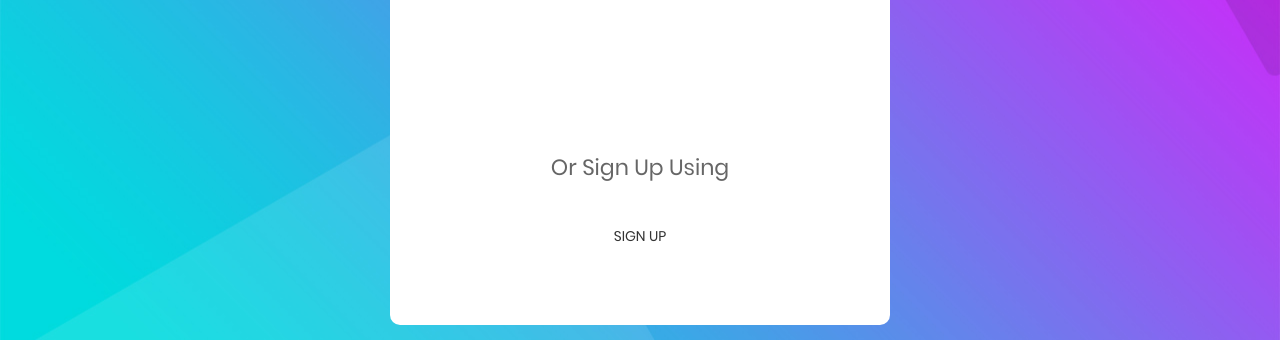
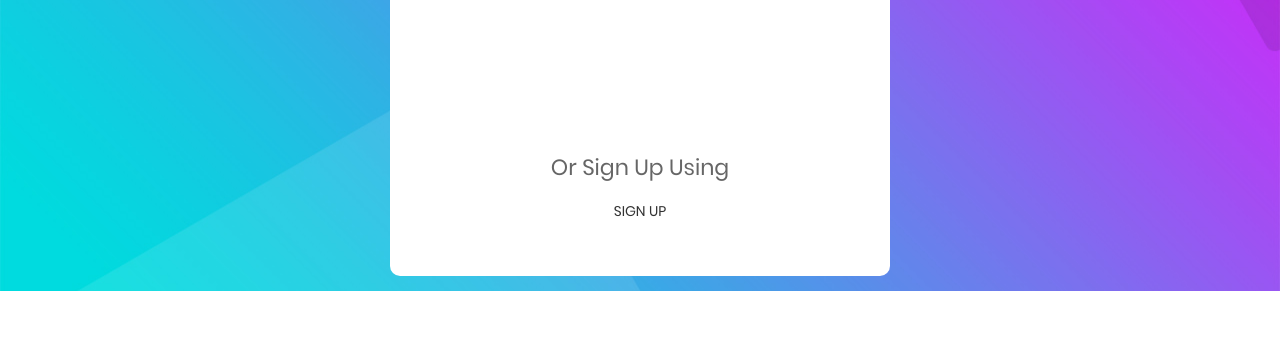
Before and after one commit to royalcoder21Harsh/LoginPage7777754, a plain HTML site: page index.html in a window 1280 px wide. Shown: the part 646-986 px from the top of the page. After the commit the page ends 937 px from the top, so only its background shows below. Drawn offline with Linux system fonts and the light colour scheme.

Commit message:
Change the Value
The Given value is too big.

```diff
--- a/css/main.css
+++ b/css/main.css
@@ -144,7 +144,7 @@ iframe {
 .txt2 {
   font-family: Poppins-Regular;
   font-size: 14px;
-  line-height: 5;
+  line-height: 1.5;
   color: #333333;
   text-transform: uppercase;
 }
```
